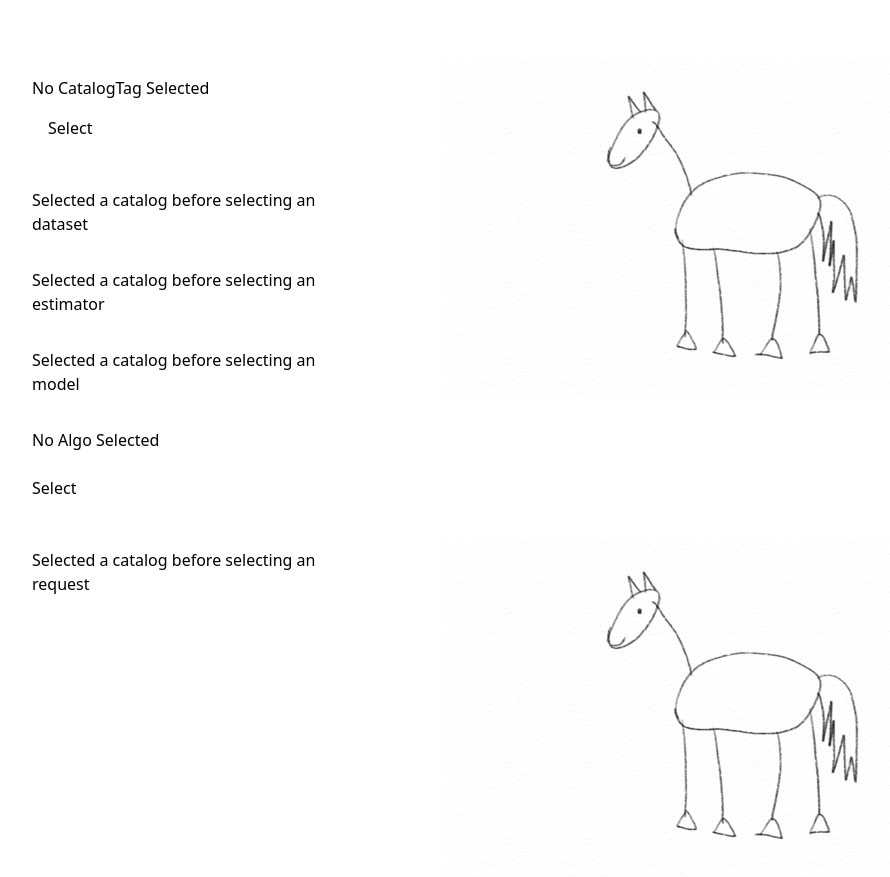
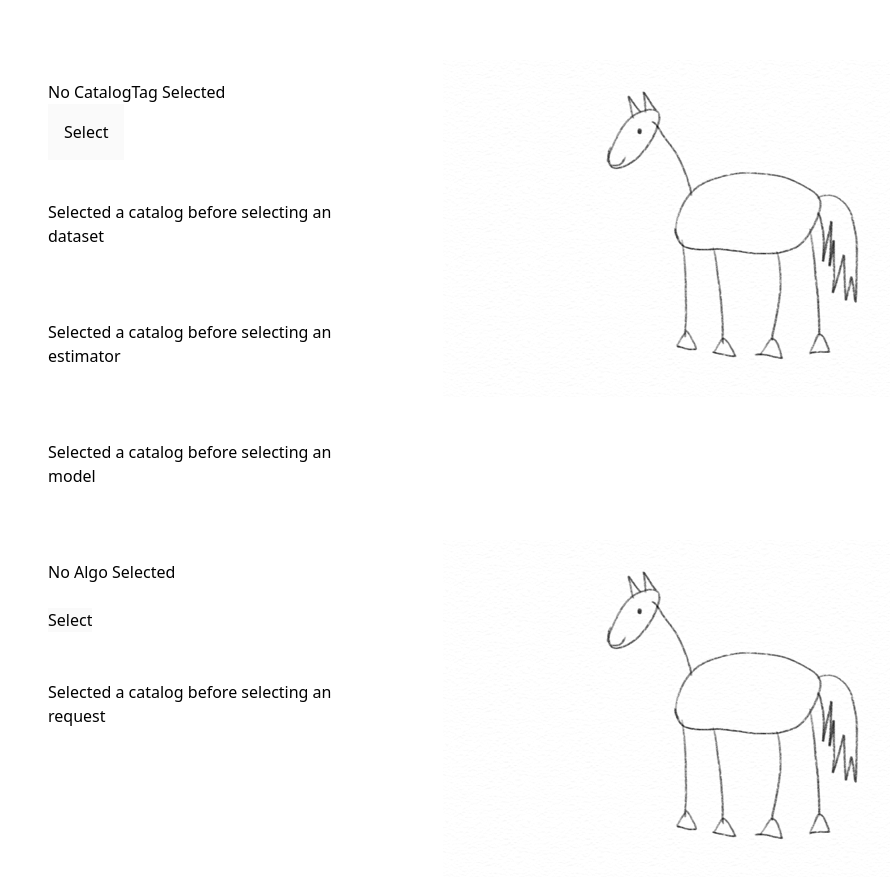
Before and after one commit to LSSTDESC/rail_pz_service, a FastAPI app: page /layout/ in a window 1280 px wide. Shown: the part 65-942 px from the top of the page, without its empty margins (16-906 px from the left). Run offline with FastAPI, Linux system fonts and the light colour scheme; style sheets or scripts are compiled from the project's sources; parts of the project's set-up code (start-up, migrations or seed data) failed here and were passed over; some libraries are stand-ins or nearby versions.

Commit message:
wip on layout

```diff
--- a/src/rail_pz_service/server/static/css/output.css
+++ b/src/rail_pz_service/server/static/css/output.css
@@ -239,11 +239,12 @@ button,
 [type='submit'] {
   -webkit-appearance: button;
   /* 1 */
-  background-color: transparent;
+  background-color: rgb(250, 250, 250);
   /* 2 */
   background-image: none;
   /* 2 */
 }
+
 
 /*
 Use the modern Firefox focus style for all focusable elements.
@@ -1052,6 +1053,10 @@ video {
   grid-template-rows: repeat(4, minmax(0, 1fr));
 }
 
+.grid-rows-6 {
+  grid-template-rows: repeat(6, minmax(0, 1fr));
+}
+
 .flex-wrap {
   flex-wrap: wrap;
 }
--- a/src/rail_pz_service/server/templates/pages/standard.html
+++ b/src/rail_pz_service/server/templates/pages/standard.html
@@ -2,19 +2,9 @@
 {% block title %}Rail PZ Server{% endblock %}
 {% block content %}
 <div class="h-full w-full grid grid-cols-3 grid-rows-3 gap-4">
-  <div class="col-span-1 row-span-3 mt-5 px-4 sm:px-6 lg:px-8">
-    <div id="catalog_tag_content">
-      {% block catalog_tags %}
-      {% endblock %}
-    </div>
-    <div id="dataset_content" >
-      {% block datasets %}
-      {% endblock %}
-    </div>
-    <div id="estimator_content">
-      {% block estimators %}
-      {% endblock %}
-    </div>
+  <div class="h-full col-span-1 row-span-3 mt-5 px-4 sm:px-6 lg:px-8">
+    {% block sidebar %}
+    {% endblock %}
   </div>
   <div class="col-span-2 row-span-2 col-start-2 mt-5 px-4 sm:px-6 lg:px-8" id="display_content">
     {% block display %}
--- a/src/rail_pz_service/server/templates/pages/tree.html
+++ b/src/rail_pz_service/server/templates/pages/tree.html
@@ -1,14 +1,6 @@
 {% extends "pages/standard.html" %}
-{% block catalog_tags %}
-  {% include "partials/catalog_tag_tree.html" %}
-{% endblock %}
-
-{% block datasets %}
-  {% include "partials/dataset_tree.html" %}
-{% endblock %}
-
-{% block estimators %}
-  {% include "partials/estimator_tree.html" %}
+{% block sidebar %}
+  {% include "partials/select_bar.html" %}
 {% endblock %}
 
 {% block control %}
--- a/src/rail_pz_service/server/templates/partials/catalog_tag_tree.html
+++ /dev/null
@@ -1,11 +0,0 @@
-<div class="p-4 mt-24">
-  {% include "partials/show_catalog_tag_form.html" %}
-  <div class="dropdown">
-    <button class="dropbtn">Select</button>
-    <div class="dropdown-content">
-      {% for catalog_tag_ in all_catalog_tags %}
-      <a href="{{ url_for('get_tree', catalog_tag_id=catalog_tag_.id) }}">{{ catalog_tag_.name }}</a>
-      {% endfor %}
-    </div>
-  </div>
-</div>
--- a/src/rail_pz_service/server/templates/partials/dataset_tree.html
+++ /dev/null
@@ -1,3 +0,0 @@
-<div class="p-4 mt-24">
-  {% include "partials/show_dataset_form.html" %}
-</div>
--- a/src/rail_pz_service/server/templates/partials/estimator_tree.html
+++ /dev/null
@@ -1,12 +0,0 @@
-<div class="p-4 mt-24">
-  {% include "partials/show_estimator_form.html" %}
-</div>
-<div class="p-4 mt-24">
-  {% include "partials/show_model_form.html" %}
-</div>
-<div class="p-4 mt-24">
-  {% include "partials/show_algorithm_form.html" %}
-</div>
-<div class="p-4 mt-24">
-  {% include "partials/show_request_form.html" %}
-</div>
--- a/src/rail_pz_service/server/templates/partials/explore_display.html
+++ b/src/rail_pz_service/server/templates/partials/explore_display.html
@@ -1,4 +1,5 @@
-<canvas id="myChart" style="width:100%;max-width:700px"></canvas>
+<!-- <canvas id="myChart" style="width:100%;max-width:700px"></canvas> -->
+<canvas id="myChart" class="h-full w-full"></canvas>
 
 {% if plot_type in ["zmode_hist", "pdf"] %}
 <script>
--- a/src/rail_pz_service/server/templates/partials/load_dataset_from_values.html
+++ b/src/rail_pz_service/server/templates/partials/load_dataset_from_values.html
@@ -4,6 +4,8 @@
     <hr>
     <label for="dataset_name"><b>Dataset Name</b></label>
     <input type="text" placeholder="Name" name="dataset_name" id="dataset_name" required>
-    <button type="submit" class="registerbtn">Load</button>
+    <label for="data">Data:</label>
+    <textarea id="data" name="data" rows="6" cols="50">Yaml for colors</textarea><dr>
+    <input type="submit" value="Create" name="load_dataset">
   </div>
 </form>
--- /dev/null
+++ b/src/rail_pz_service/server/templates/partials/select_bar.html
@@ -0,0 +1,28 @@
+<div class="h-full w-full grid grid-rows-6 gap-4">
+<div class="row-span-1 mt-5 px-4 sm:px-6 lg:px-8">
+  {% include "partials/show_catalog_tag_form.html" %}
+  <div class="dropdown">
+    <button class="dropbtn">Select</button>
+    <div class="dropdown-content">
+      {% for catalog_tag_ in all_catalog_tags %}
+      <a href="{{ url_for('get_tree', catalog_tag_id=catalog_tag_.id) }}">{{ catalog_tag_.name }}</a>
+      {% endfor %}
+    </div>
+  </div>
+</div>
+<div class="row-span-1 mt-5 px-4 sm:px-6 lg:px-8">
+  {% include "partials/show_dataset_form.html" %}
+</div>
+<div class="row-span-1 mt-5 px-4 sm:px-6 lg:px-8">
+  {% include "partials/show_estimator_form.html" %}
+</div>
+<div class="row-span-1 mt-5 px-4 sm:px-6 lg:px-8">
+  {% include "partials/show_model_form.html" %}
+</div>
+<div class="row-span-1 mt-5 px-4 sm:px-6 lg:px-8">
+  {% include "partials/show_algorithm_form.html" %}
+</div>
+<div class="row-span-1 mt-5 px-4 sm:px-6 lg:px-8">
+  {% include "partials/show_request_form.html" %}
+</div>
+</div>
```
Also changed, not shown: other parts of src/rail_pz_service/server/static/css/output.css (+13 -47 lines), 1 other file.
